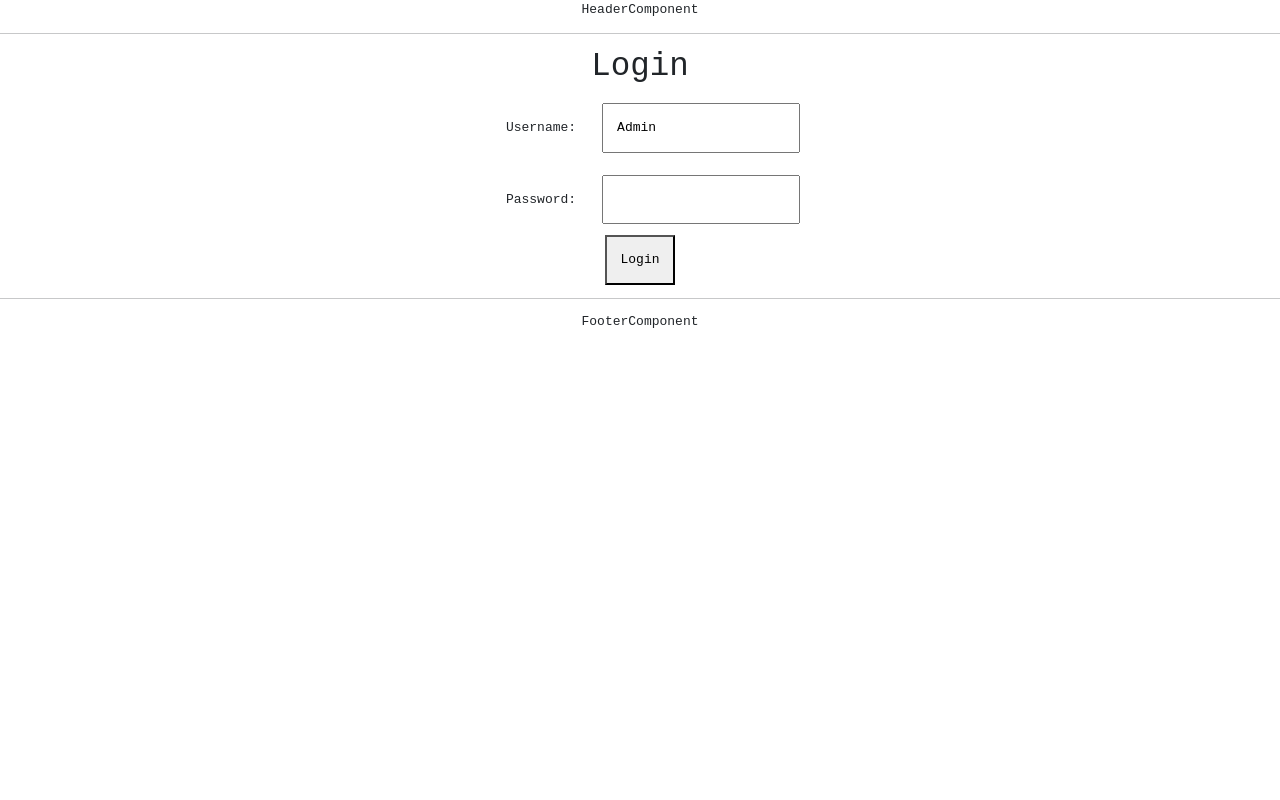
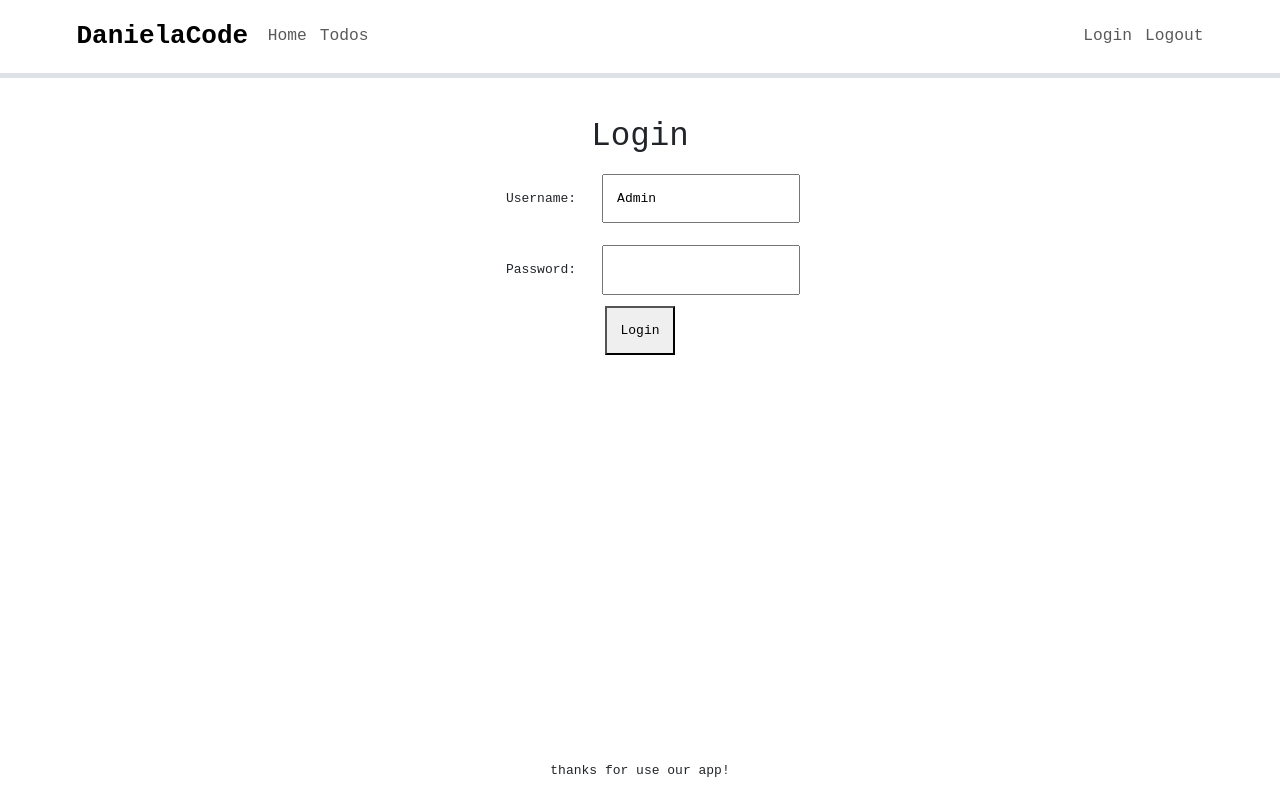
Before and after one commit to DanielaCode/TodoFrontReact, a React (Create React App) app: page / in a window 1280 px wide. Built offline with nearby package versions, Linux system fonts and the light colour scheme.

Commit message:
Formatting all components and adding bootstrap to the table, footer and header

```diff
--- a/src/components/FooterComponent.jsx
+++ b/src/components/FooterComponent.jsx
@@ -1,12 +1,11 @@
-import React from 'react'
+import React from "react";
 
 function FooterComponent() {
   return (
-    <div className='FooterComponent'>
-        <hr />
-        FooterComponent
-    </div>
-  )
+    <footer className="footer">
+      <div className="container">thanks for use our app!</div>
+    </footer>
+  );
 }
 
-export default FooterComponent
+export default FooterComponent;
--- a/src/components/HeaderComponent.jsx
+++ b/src/components/HeaderComponent.jsx
@@ -1,12 +1,49 @@
-import React from 'react'
+import React from "react";
+import { Link } from "react-router-dom";
 
 function HeaderComponent() {
   return (
-    <div className='HeaderComponent'>
-        HeaderComponent
-        <hr />
-    </div>
-  )
+    <header className="border-bottom border-5 mb-5 p-2">
+      <div className="container">
+        <div className="row">
+          <nav className="navbar navbar-expand-lg">
+            <a
+              className="navbar-brand ms-2 fs-2 fw-bold text-black"
+              href="https://github.com/DanielaCode"
+            >
+              DanielaCode
+            </a>
+            <div className="collapse navbar-collapse">
+              <ul className="navbar-nav">
+                <li className="nav-item fs-5">
+                  <Link className="nav-link" to="/welcome/DanielaCode">
+                    Home
+                  </Link>
+                </li>
+                <li className="nav-item fs-5">
+                  <Link className="nav-link" to="/todos">
+                    Todos
+                  </Link>
+                </li>
+              </ul>
+            </div>
+            <ul className="navbar-nav">
+              <li className="nav-item fs-5">
+                <Link className="nav-link" to="/login">
+                  Login
+                </Link>
+              </li>
+              <li className="nav-item fs-5">
+                <Link className="nav-link" to="/login">
+                  Logout
+                </Link>
+              </li>
+            </ul>
+          </nav>
+        </div>
+      </div>
+    </header>
+  );
 }
 
-export default HeaderComponent
+export default HeaderComponent;
--- a/src/components/TodoComponent.css
+++ b/src/components/TodoComponent.css
@@ -1,4 +1,4 @@
-*{
+* {
   padding: 0;
   margin: 0;
   box-sizing: border-box;
@@ -6,7 +6,15 @@
   font-family: monospace;
 }
 
-label,input,button{
+label,
+input,
+button {
   padding: 1rem;
   margin: 1rem;
 }
+.footer {
+  position: absolute;
+  width: 100%;
+  height: 3rem;
+  bottom: 0;
+}
--- a/src/components/TodoComponent.jsx
+++ b/src/components/TodoComponent.jsx
@@ -1,28 +1,28 @@
-import React from 'react'
-import { BrowserRouter,Routes,Route } from "react-router-dom";
-import LogingComponent from './LogingComponent'
-import WelcomeComponent from './WelcomeComponent'
-import styles from './TodoComponent.css'
-import ErrorComponent from './ErrorComponent';
-import TodosListComponent from './TodosListComponent';
-import HeaderComponent from './HeaderComponent';
-import FooterComponent from './FooterComponent';
+import React from "react";
+import { BrowserRouter, Routes, Route } from "react-router-dom";
+import LogingComponent from "./LogingComponent";
+import WelcomeComponent from "./WelcomeComponent";
+import styles from "./TodoComponent.css";
+import ErrorComponent from "./ErrorComponent";
+import TodosListComponent from "./TodosListComponent";
+import HeaderComponent from "./HeaderComponent";
+import FooterComponent from "./FooterComponent";
 function TodoComponent() {
   return (
-    <div className='TodoComponent'>
-        <HeaderComponent/>
-        <BrowserRouter>
-          <Routes>
-            <Route path='/' element={<LogingComponent/>}/>
-            <Route path='/login' element={<LogingComponent/>}/>
-            <Route path='/welcome/:username' element={<WelcomeComponent/>}/>
-            <Route path='/todos' element={<TodosListComponent/>}/>
-            <Route path='*' element={<ErrorComponent/>}/>
-          </Routes>
-        </BrowserRouter>
-        <FooterComponent/>
+    <div className="TodoComponent">
+      <BrowserRouter>
+        <HeaderComponent />
+        <Routes>
+          <Route path="/" element={<LogingComponent />} />
+          <Route path="/login" element={<LogingComponent />} />
+          <Route path="/welcome/:username" element={<WelcomeComponent />} />
+          <Route path="/todos" element={<TodosListComponent />} />
+          <Route path="*" element={<ErrorComponent />} />
+        </Routes>
+        <FooterComponent />
+      </BrowserRouter>
     </div>
-  )
+  );
 }
 
-export default TodoComponent
+export default TodoComponent;
--- a/src/components/TodosListComponent.jsx
+++ b/src/components/TodosListComponent.jsx
@@ -1,41 +1,39 @@
 import React from "react";
-
 function TodosListComponent() {
   const todos = [
     {
-      id:1,
-      des:"study microservices",
-      sts:"done",
-      date: new Date(2023,1,6)
+      id: 1,
+      des: "study microservices",
+      sts: "done",
+      date: new Date(2023, 1, 6),
     },
     {
-      id:2,
-      des:"study microservices",
-      sts:"done",
-      date: new Date(2023,1,6)
+      id: 2,
+      des: "study microservices",
+      sts: "done",
+      date: new Date(2023, 1, 6),
     },
     {
-      id:3,
-      des:"study microservices",
-      sts:"done",
-      date: new Date(2023,1,6)
-    }
-  ]
+      id: 3,
+      des: "study microservices",
+      sts: "done",
+      date: new Date(2023, 1, 6),
+    },
+  ];
 
-  const items= todos.map((todo)=>(
+  const items = todos.map((todo) => (
     <tr key={todo.id}>
       <td>{todo.id}</td>
       <td>{todo.des}</td>
       <td>{todo.sts}</td>
       <td>{todo.date.toDateString()}</td>
-
     </tr>
- ))
+  ));
   return (
-    <div className="TodosListComponent">
+    <div className="container">
       <h1>Todos List</h1>
       TodosListComponent
-      <table>
+      <table className="table">
         <thead>
           <tr>
             <td>Id</td>
@@ -44,9 +42,7 @@
             <td>Date</td>
           </tr>
         </thead>
-        <tbody>
-          {items}
-        </tbody>
+        <tbody>{items}</tbody>
       </table>
     </div>
   );
```
Also changed, not shown: src/components/ErrorComponent.jsx (+5 -5 lines), src/components/LogingComponent.jsx (+37 -23 lines), src/components/WelcomeComponent.jsx (+5 -5 lines). Lines whose indentation alone changed are shown as unchanged.
